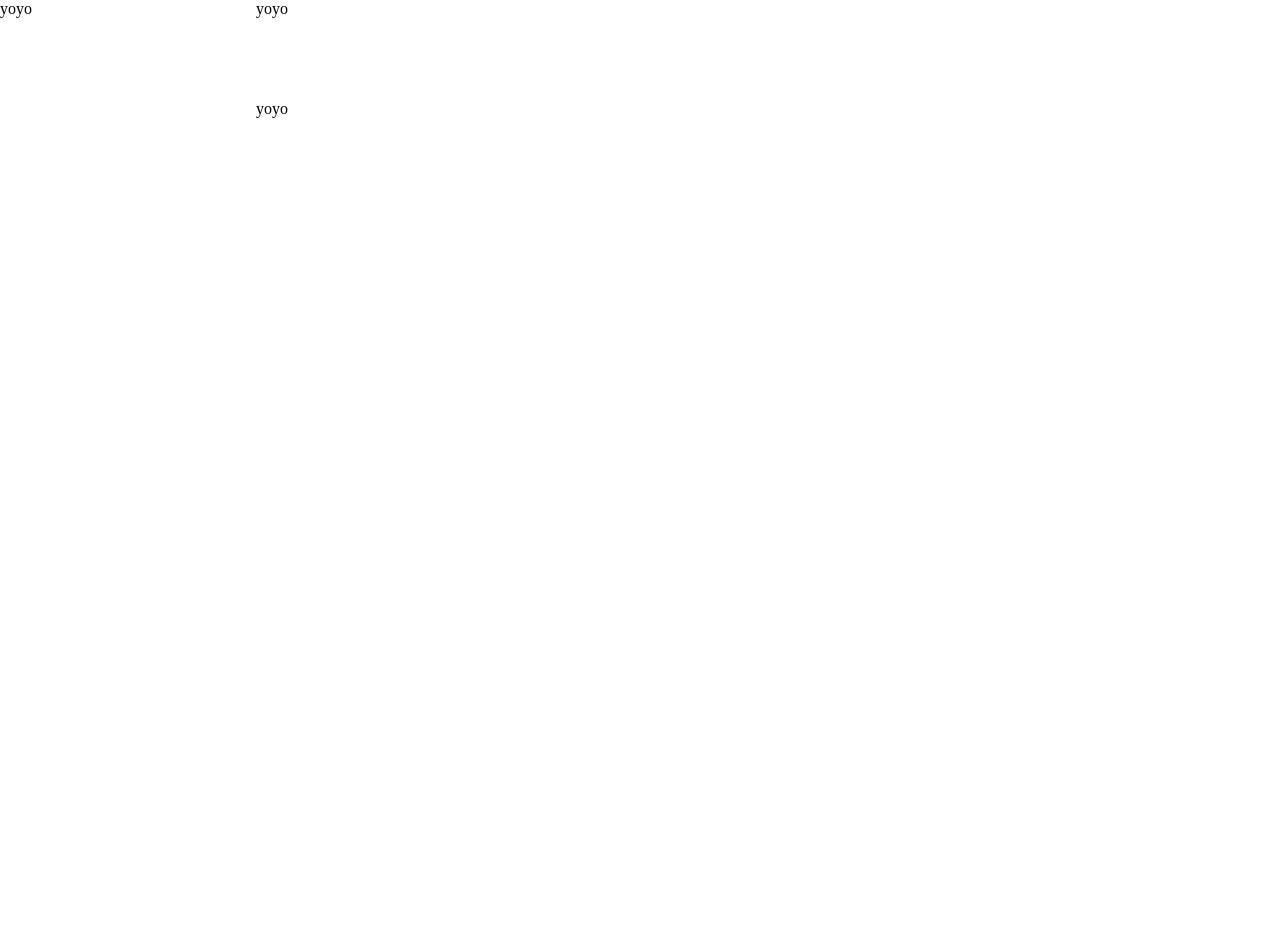
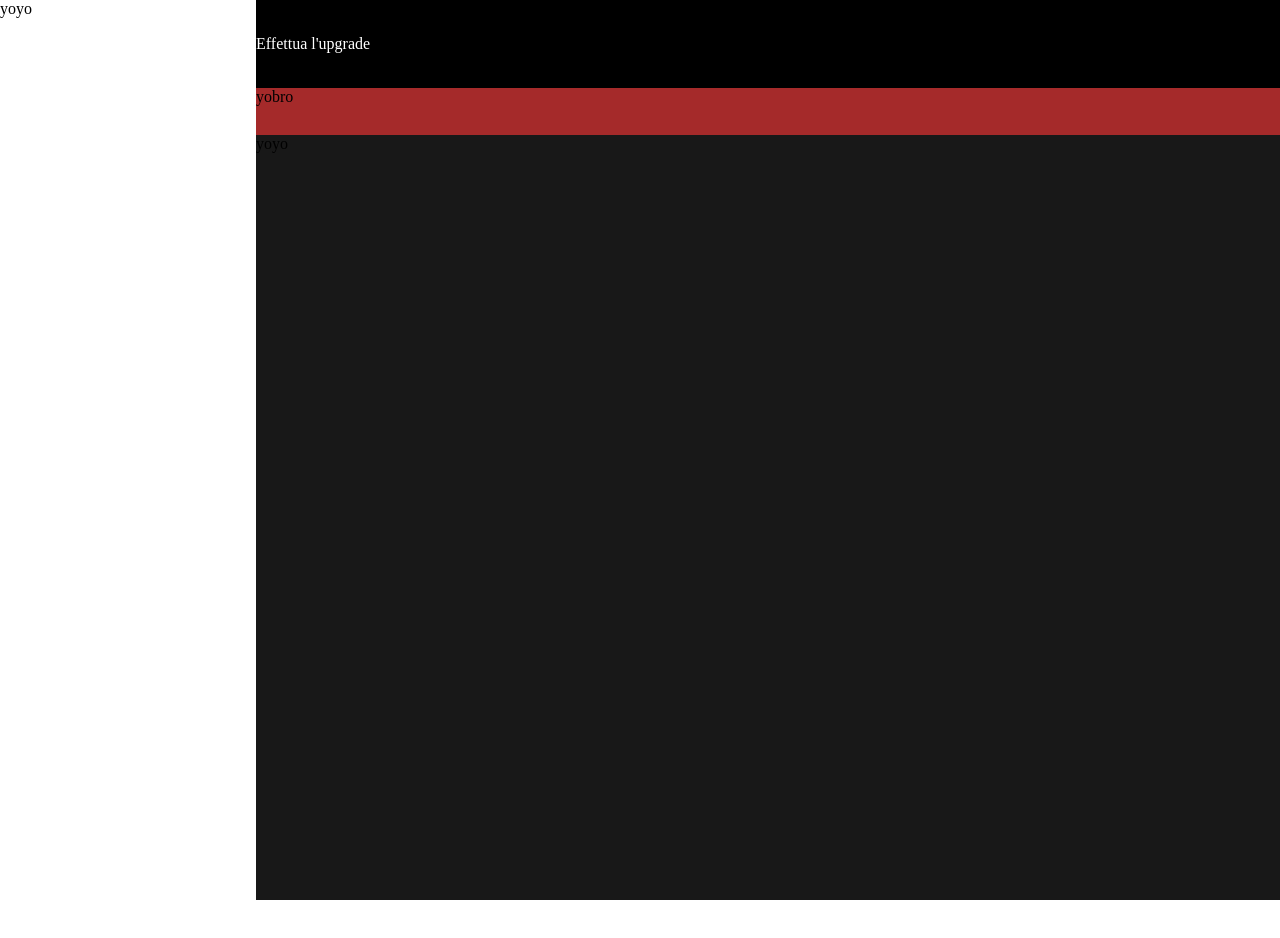
Before and after one commit to 0xMauriz/html-css-spotifyweb, a plain HTML site: page index.html in a window 1280 px wide. Shown: the top 938 px of the page. Drawn offline with Linux system fonts and the light colour scheme.

Commit message:
Continuo del layout, divisione tra button box e navbar

```diff
--- a/index.html
+++ b/index.html
@@ -24,7 +24,8 @@
     <section class="application-and-topbar">
 
     <div class="top-bar">
-        <div>yoyo</div>
+        <div class="upgrade-button-box"><span class="upgrade-button">Effettua l'upgrade</span></div>
+        <nav class="navbar">yobro</nav>
     </div>
 
 
--- a/style/style.css
+++ b/style/style.css
@@ -20,15 +20,37 @@ body {
 
 .application-and-topbar {
     width: 80%;
-    height: 1000px;
+    height: 900px;
 }
 
 .top-bar {
     width: 100%;
-    height: 10%;
+    height: 15%;
+    background-color: black;
+    display: flex;
+    flex-wrap: wrap;
 }
+
+.upgrade-button-box {
+    display: flex;
+    height: 65%;
+    width: 100%;
+    align-items: center;
+}
+
+.upgrade-button {
+    color: white;
+}
+
+.navbar {
+    background-color: brown;
+    height: 35%;
+    width: 100%;
+}
+
 
 .application {
     width: 100%;
-    height: 90%;
+    height: 85%;
+    background-color: rgb(24, 24, 24);
 }
```
